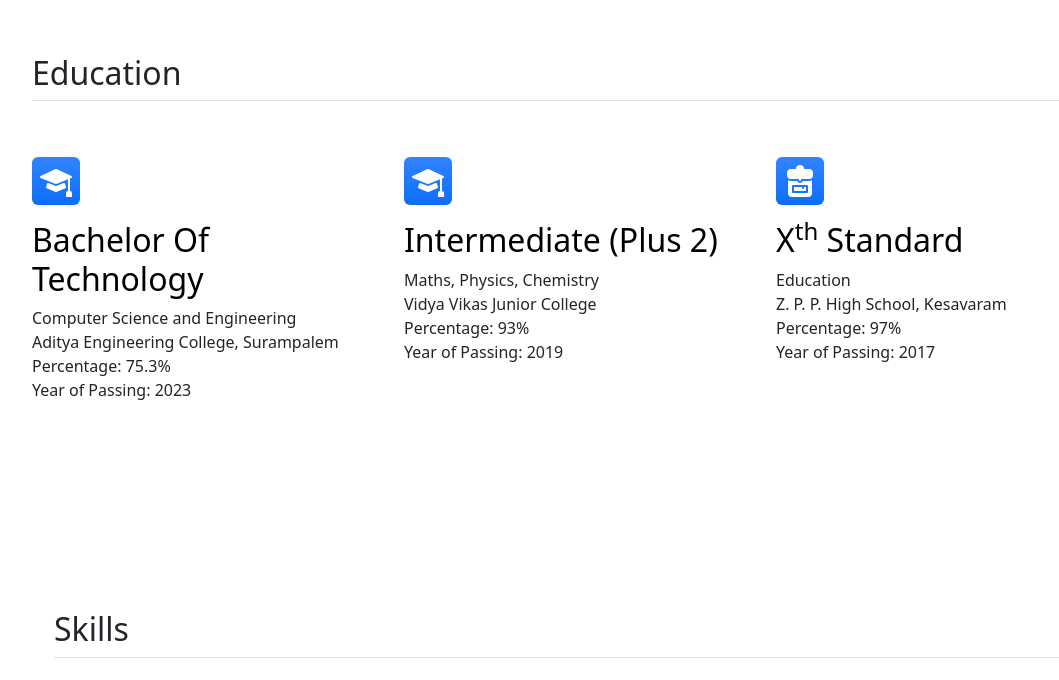
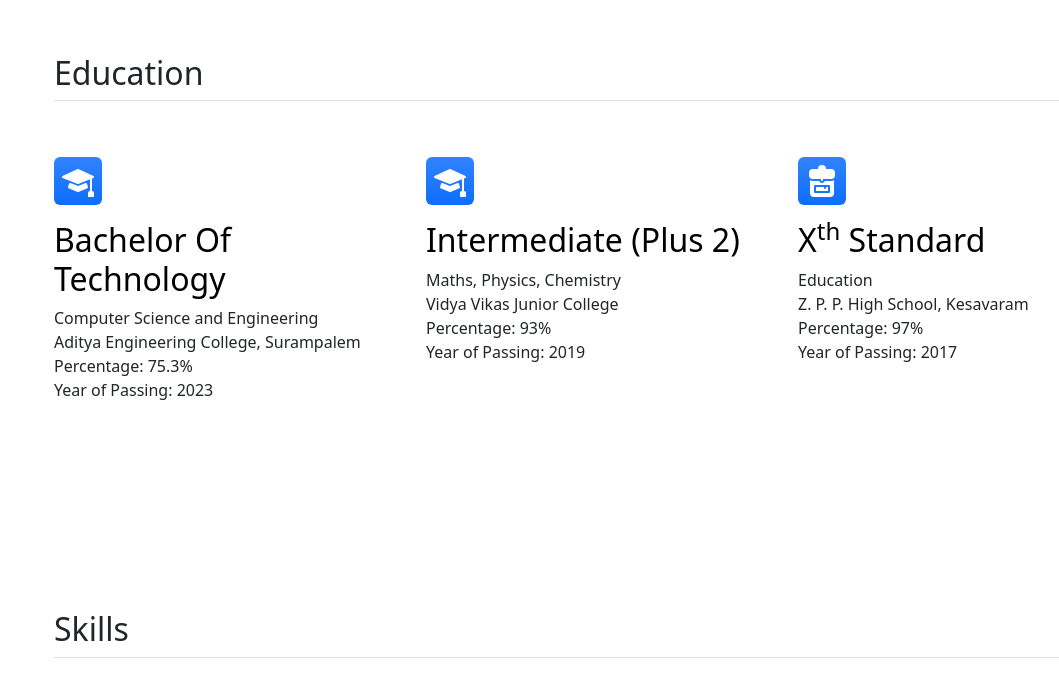
Before and after one commit to ramaseshuvinnakota/Portfolio, a plain HTML site: page index.html in a window 1280 px wide. Shown: the part 812-1492 px from the top of the page, without its empty margins (40-1099 px from the left). Drawn offline with nearby package versions, Linux system fonts and the light colour scheme.

Commit message:
Update index.html

```diff
--- a/index.html
+++ b/index.html
@@ -40,7 +40,7 @@
 
 <!-- education -->
   <div id="education">
-    <div class="container ms-5 px-4 py-5" id="featured-3">
+    <div class="container px-4 py-5" id="featured-3">
       <h2 class="pt-5 pb-2 border-bottom">Education</h2>
       <div class="row g-4 py-5 row-cols-1 row-cols-lg-3">
         <div class="feature col">
```
